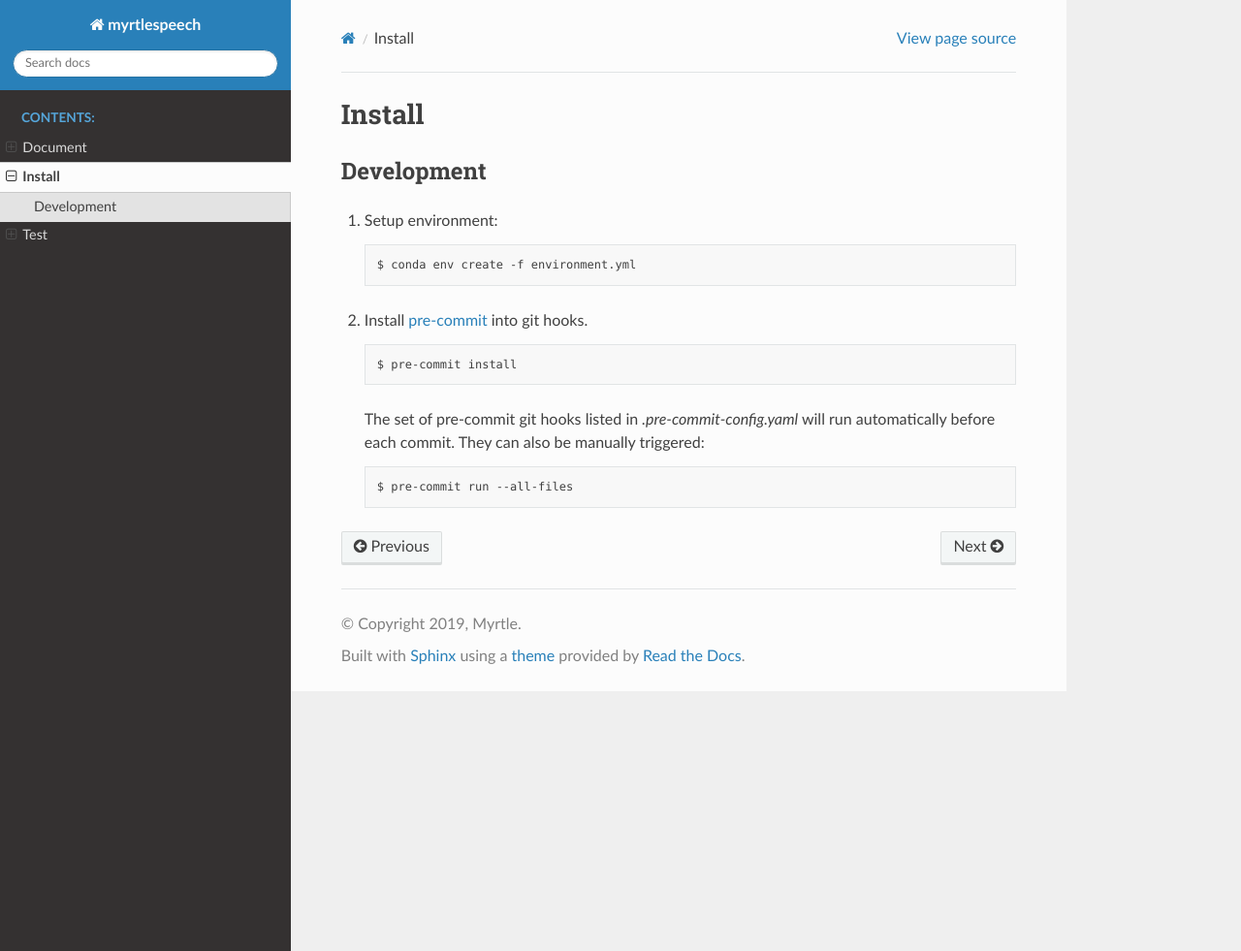
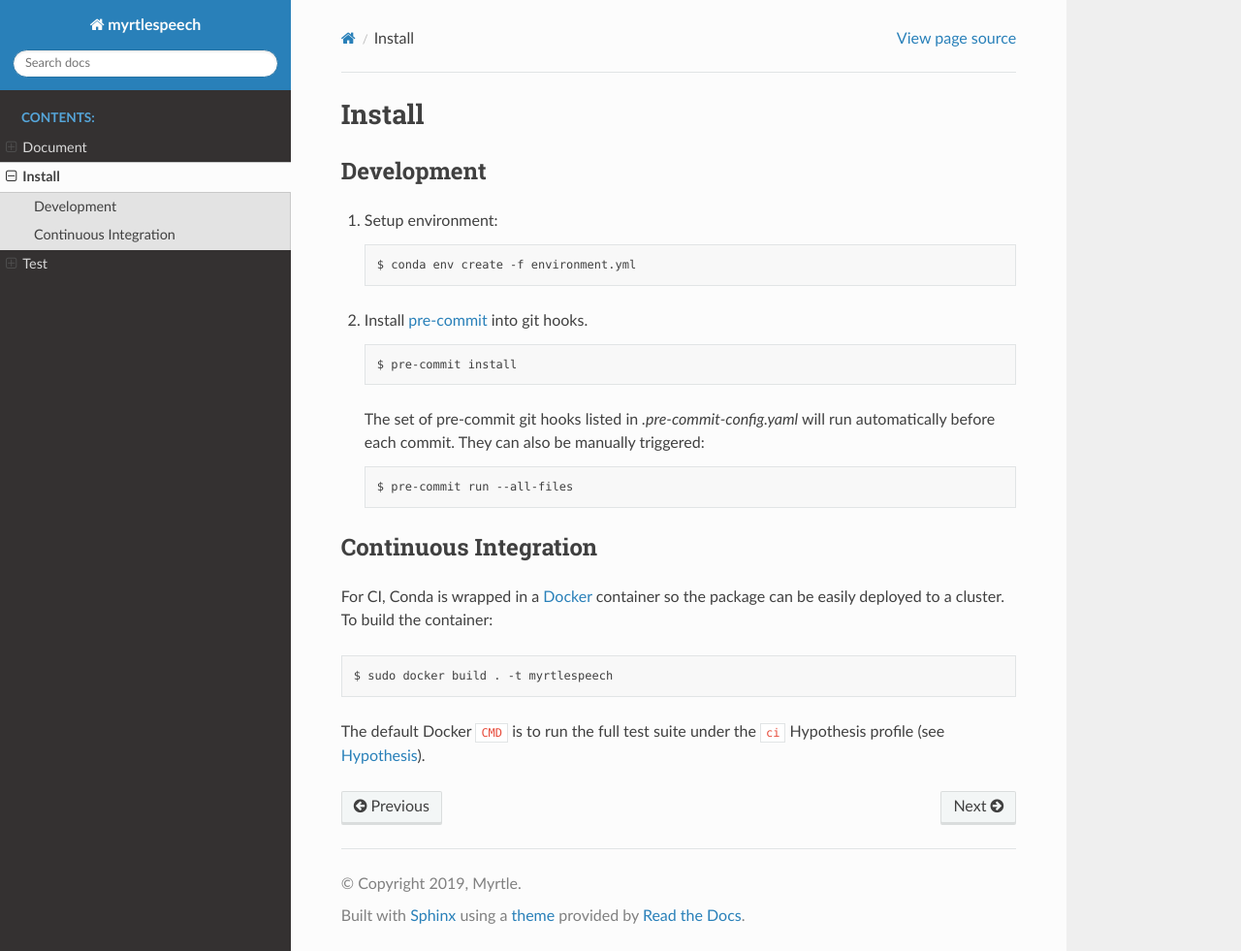
Before and after one commit to MyrtleSoftware/myrtlespeech, a Sphinx documentation site: the page built from docs/source/install.rst, in a window 1280 px wide and 981 px high. Shown: the whole window at 97% size. Built offline with Sphinx 7.4.7 and the Read the Docs theme 2.0.0, drawn with Linux system fonts in a browser that asks for light colours; formulas are drawn with MathJax 3.

Commit message:
Add initial CI/CD setup

```diff
--- a/docs/source/install.rst
+++ b/docs/source/install.rst
@@ -25,3 +25,17 @@ Development
    .. code-block:: bash
 
       $ pre-commit run --all-files
+
+
+Continuous Integration
+-----------------------
+
+For CI, Conda is wrapped in a `Docker <https://www.docker.com>`_ container so
+the package can be easily deployed to a cluster. To build the container:
+
+.. code-block:: bash
+
+   $ sudo docker build . -t myrtlespeech
+
+The default Docker ``CMD`` is to run the full test suite under
+the ``ci`` Hypothesis profile (see :ref:`hypothesis-label`).
```
Also changed, not shown: .gitlab-ci.yml (added), 1 other file.
